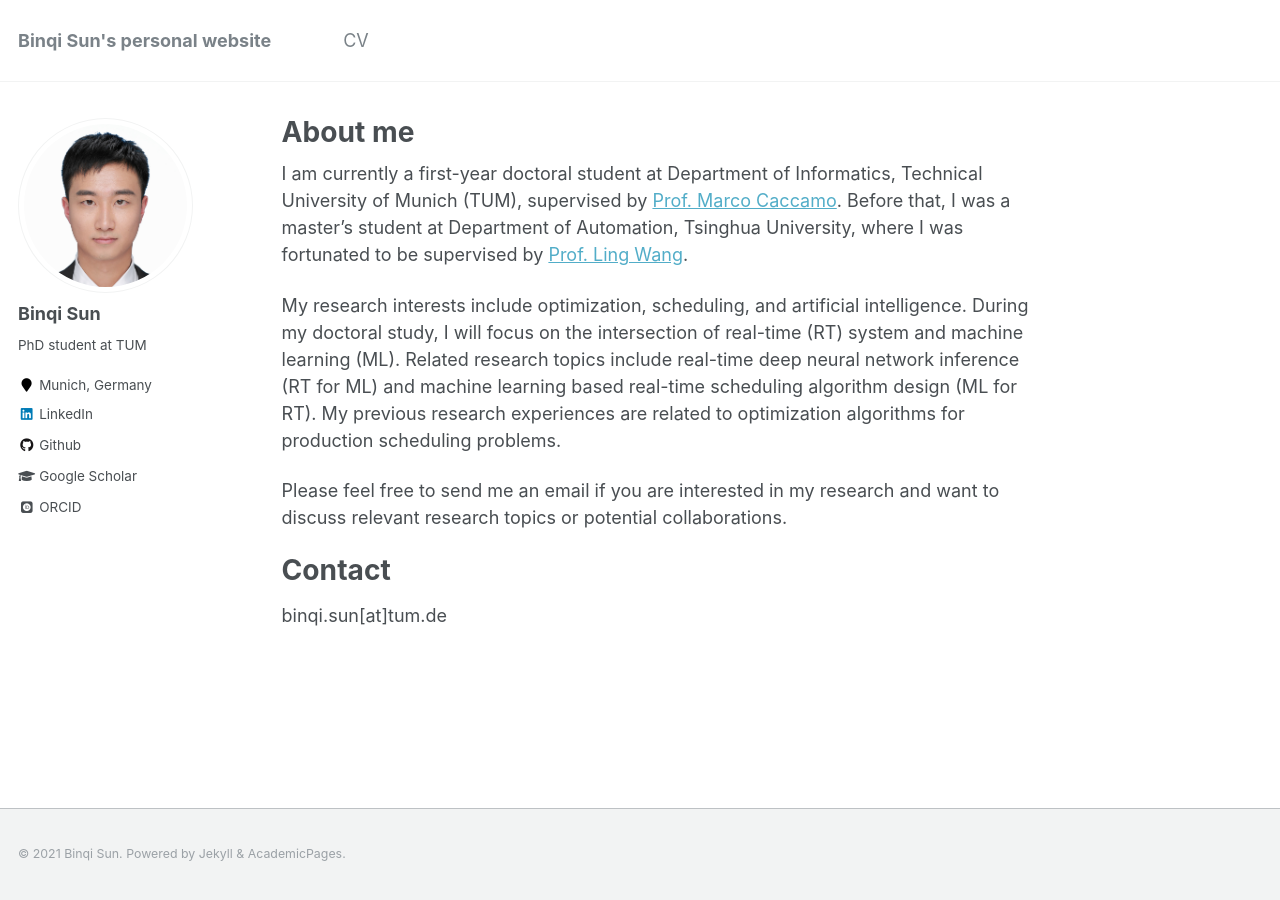
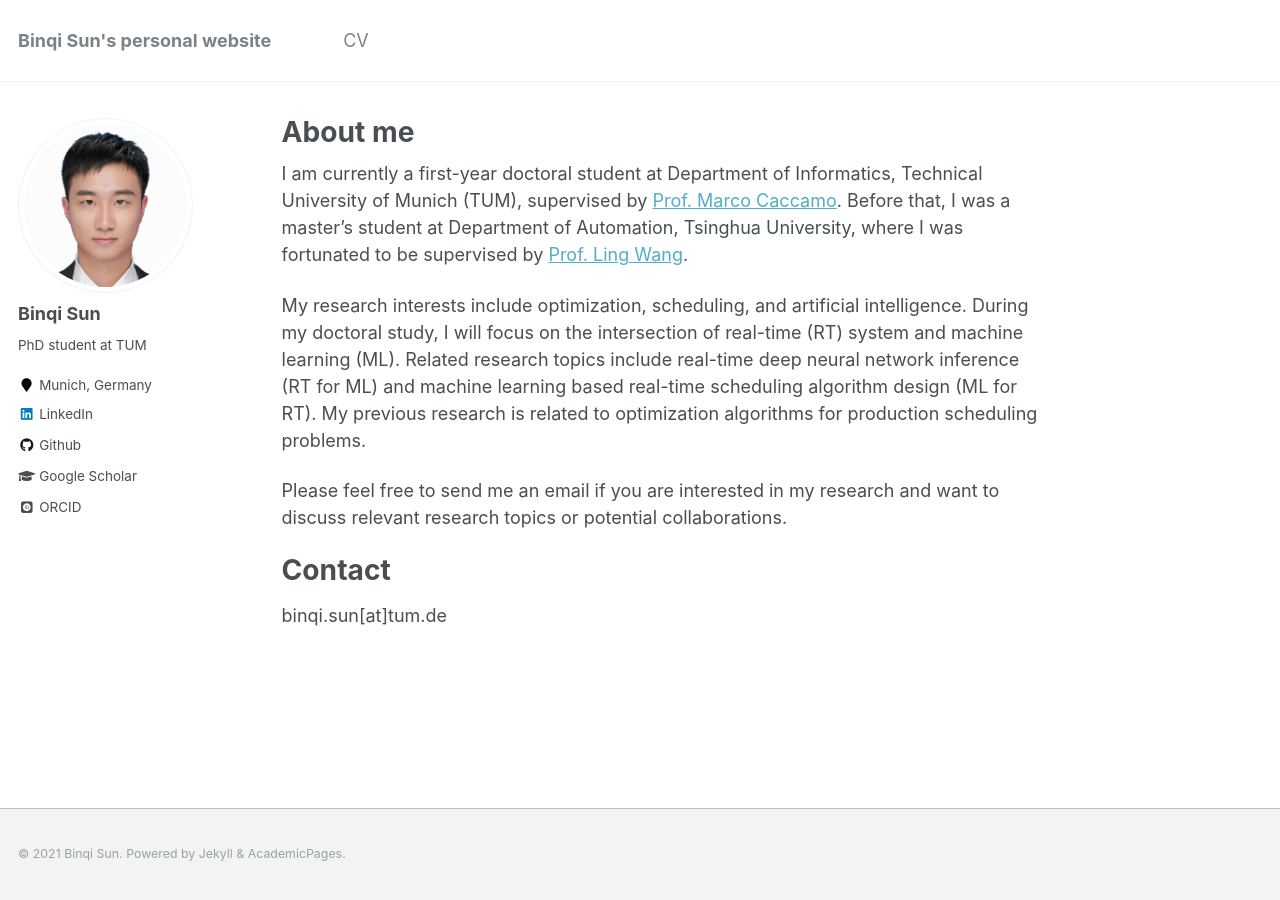
Before and after one commit to binqi-sun/binqi-sun.github.io, a Jekyll site: the page built from _pages/about.md, in a window 1280 px wide. Built offline with Jekyll 4.4.1, drawn with Linux system fonts in a browser that asks for light colours; some web fonts are replaced.

Commit message:
update about

```diff
--- a/_pages/about.md
+++ b/_pages/about.md
@@ -10,7 +10,7 @@
 
 I am currently a first-year doctoral student at Department of Informatics, Technical University of Munich (TUM), supervised by [Prof. Marco Caccamo](https://rtsl.cps.mw.tum.de/personal_page/mcaccamo/). Before that, I was a master's student at Department of Automation, Tsinghua University, where I was fortunated to be supervised by [Prof. Ling Wang](https://scholar.google.com/citations?user=lC7bVMwAAAAJ&hl=en&oi=ao).
 
-My research interests include optimization, scheduling, and artificial intelligence. During my doctoral study, I will focus on the intersection of real-time (RT) system and machine learning (ML). Related research topics include real-time deep neural network inference (RT for ML) and machine learning based real-time scheduling algorithm design (ML for RT). My previous research experiences are related to optimization algorithms for production scheduling problems.
+My research interests include optimization, scheduling, and artificial intelligence. During my doctoral study, I will focus on the intersection of real-time (RT) system and machine learning (ML). Related research topics include real-time deep neural network inference (RT for ML) and machine learning based real-time scheduling algorithm design (ML for RT). My previous research is related to optimization algorithms for production scheduling problems.
 
 Please feel free to send me an email if you are interested in my research and want to discuss relevant research topics or potential collaborations.
 
```
